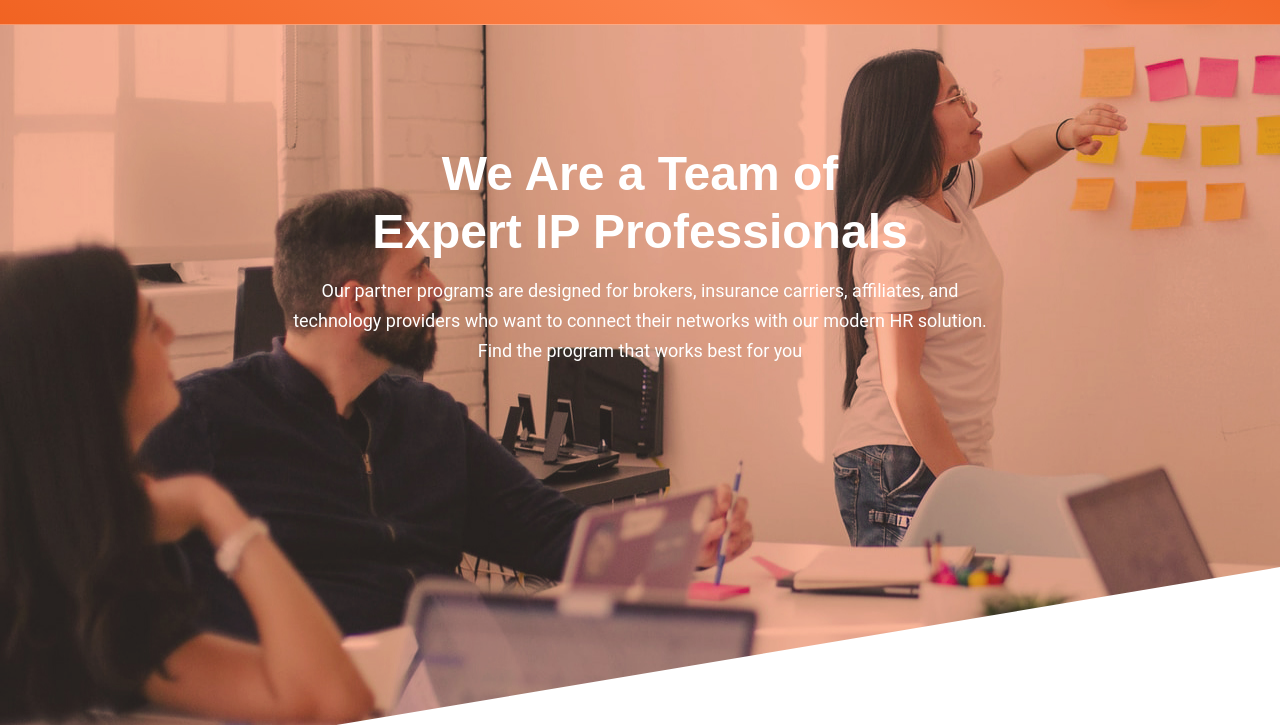
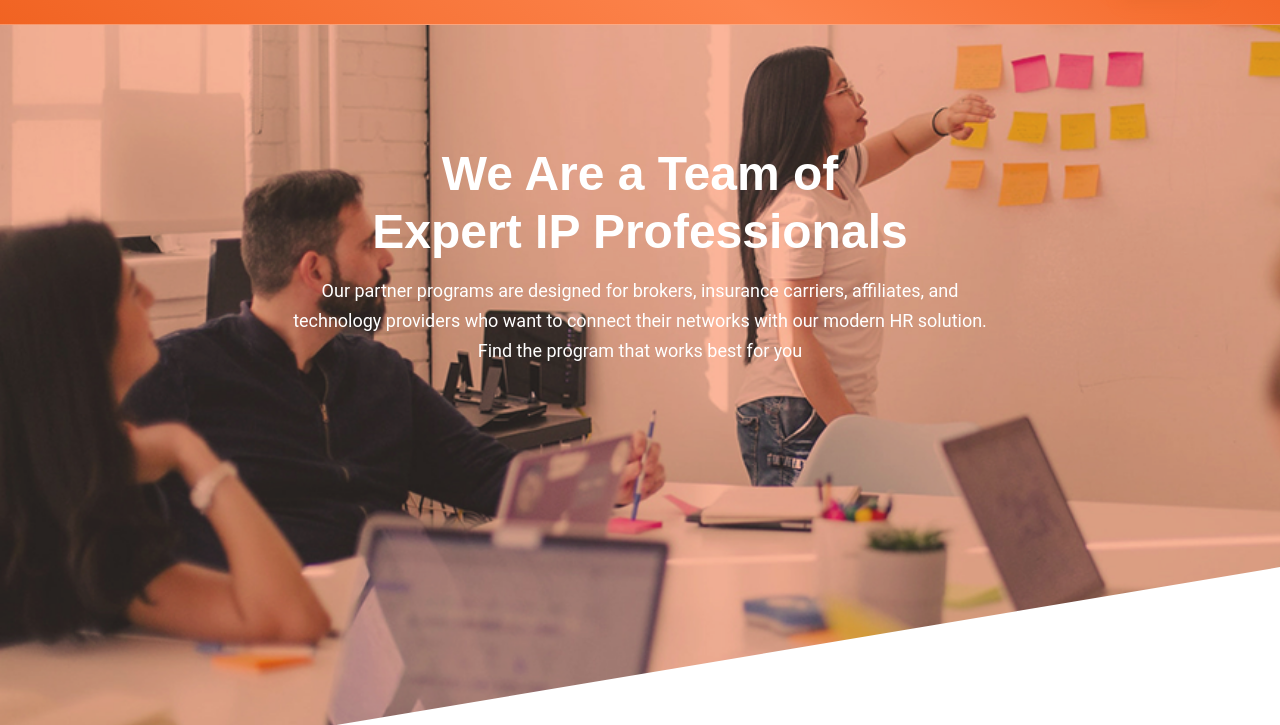
Before and after one commit to ProNinoGit120/heliosIp, a Gatsby site: page /resources in a window 1280 px wide. Shown: the part 75-800 px from the top of the page. Built offline with nearby package versions, Linux system fonts and the light colour scheme; Gatsby itself is replaced by a stand-in of ours.

Commit message:
resized rsources img

```diff
--- a/src/pages/resources.js
+++ b/src/pages/resources.js
@@ -18,7 +18,7 @@ import {
 import { checkmark, plus, people, filing, money, ids } from "../utils/icons";
 import Ready from "../components/ready";
 
-import people_src from "../images/resource-people.jpg";
+import people_src from "../images/resources-people.png";
 import paralegals_src from "../images/resources-paralegals.png";
 import tech_src from "../images/resources-tech.png";
 import op_src from "../images/resources-operations.png";
@@ -37,6 +37,8 @@ const Intro = styled.section`
     width: 150%;
     height: 100%;
     background: url(${people_src}), ${Colors.gray};
+    background-repeat: no-repeat;
+    background-size: contain;
     /* transform: rotate(-9.5deg); */
     z-index: -2;
     transform-origin: left bottom;
```
Also changed, not shown: src/images/resource-people.jpg (deleted), src/images/resources-operations.png, src/images/resources-paralegals.png, src/images/resources-people.png (added), src/images/resources-tech.png.
